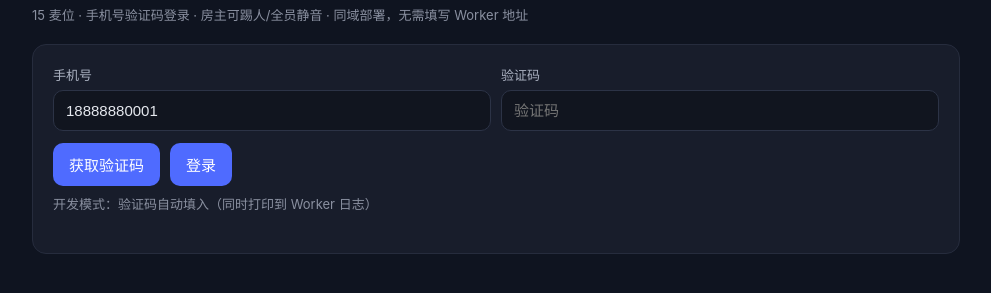
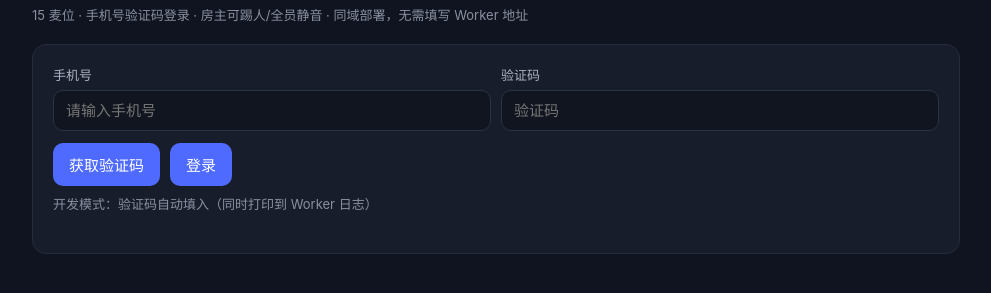
Before and after one commit to Cool1934/xiaoku, a website: page index.html in a window 1280 px wide. Shown: the part 57-350 px from the top of the page, without its empty margins (144-1135 px from the left). Drawn offline with Linux system fonts and the light colour scheme.

Commit message:
Update index.html

```diff
--- a/index.html
+++ b/index.html
@@ -48,7 +48,7 @@
   <!-- 登录 -->
   <div class="card" id="loginBox">
     <div class="row">
-      <div><label>手机号</label><input id="phone" type="tel" placeholder="请输入手机号" value="18888880001"></div>
+      <div><label>手机号</label><input id="phone" type="tel" placeholder="请输入手机号" value=""></div>
       <div><label>验证码</label><input id="code" type="text" placeholder="验证码"></div>
     </div>
     <div class="row" style="margin-top:12px;">
```
